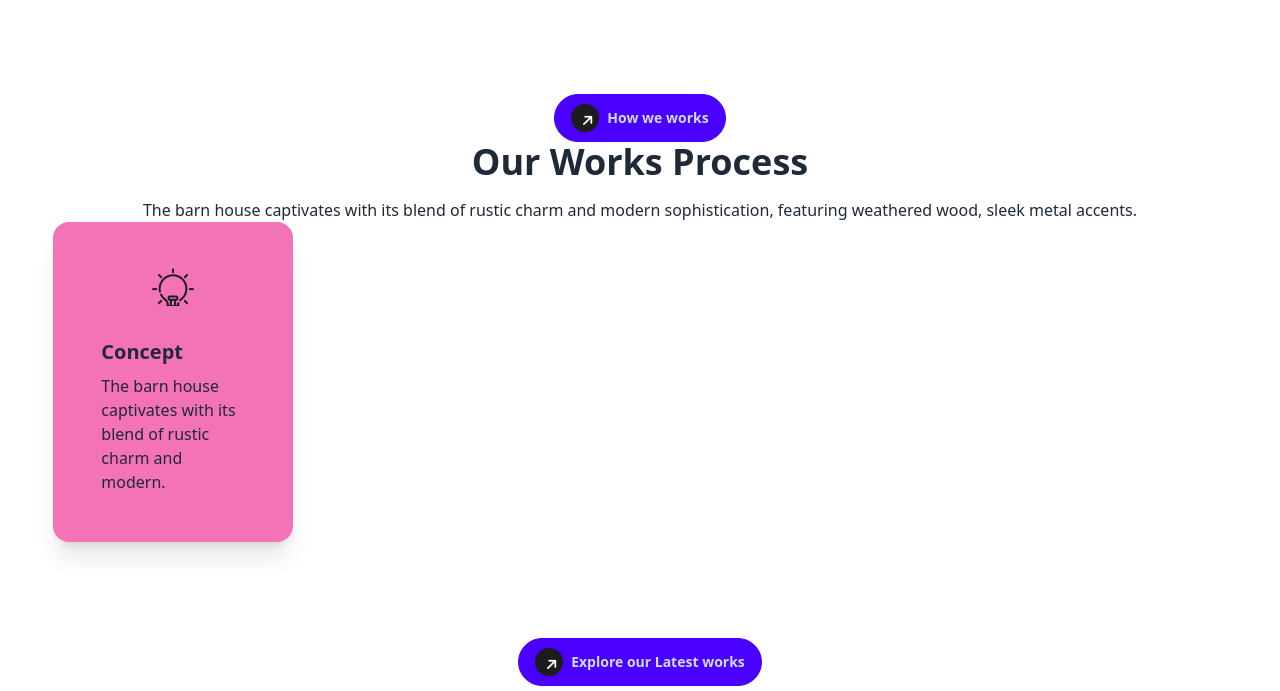
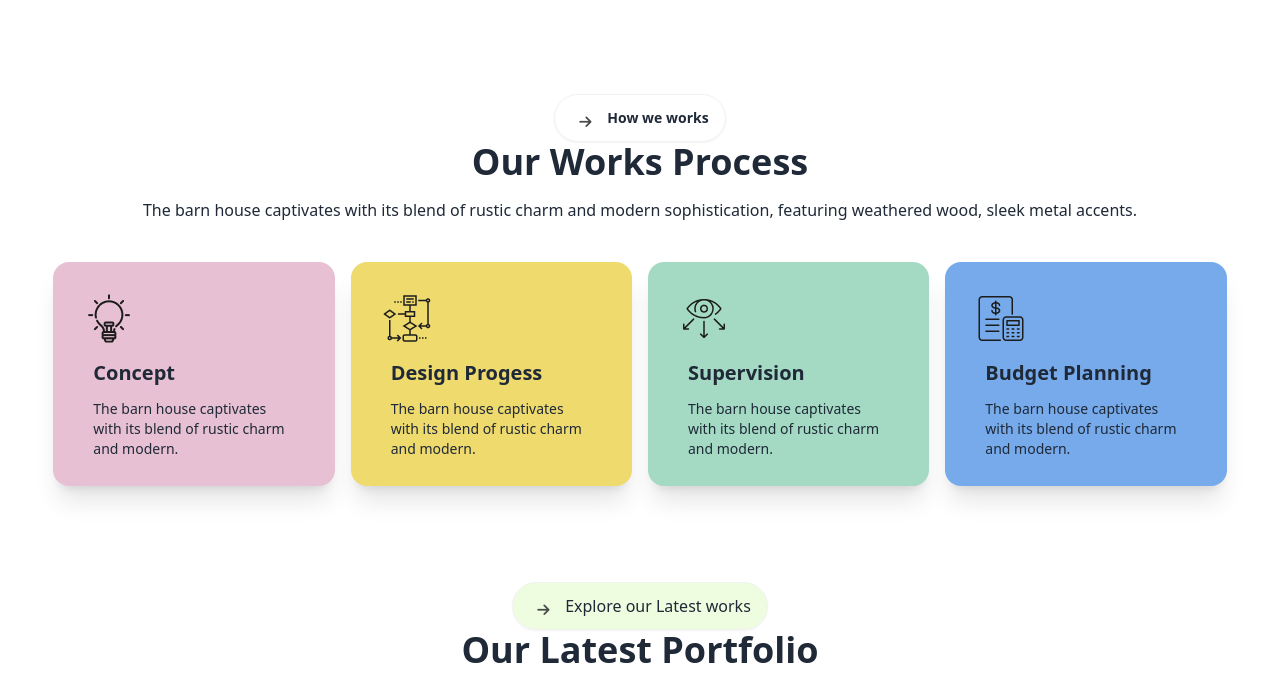
Before and after one commit to sharif5555/assignment-3, a plain HTML site: page index.html in a window 1280 px wide. Shown: the part 1714-2405 px from the top of the page. Drawn offline with nearby package versions, Linux system fonts and the light colour scheme.

Commit message:
update the file

```diff
--- a/index.html
+++ b/index.html
@@ -55,7 +55,7 @@
             </div>
 
 
-          <a class="btn bg-[#ABEF5F] rounded-full">Book Consalt<i class="fa-solid fa-arrow-right -rotate-45 text-sm p-2 w-7 h-7 text-center bg-[#1C1C1C] rounded-full text-white"></i></a>
+          <a class="btn bg-[#ABEF5F] hidden lg:flex  rounded-full">Book Consalt<i class="fa-solid fa-arrow-right -rotate-45 text-sm p-2 w-7 h-7 text-center bg-[#1C1C1C] rounded-full text-white"></i></a>
           <div class="dropdown">
             <div tabindex="0" role="button" class="btn btn-ghost lg:hidden">
                 <i class="fa-solid fa-bars"></i>
@@ -79,7 +79,7 @@
                 The barn house captivates with its blend of rustic charm and modern sophistication, featuring weathered wood, sleek metal accents, and large windows that flood the space with natural light.
             </p>
         <div class="flex items-center justify-center">
-            <button class="btn btn-primary rounded-full">View Detaits<i class="fa-solid fa-arrow-right "></i></button>
+            <button class="btn bg-[#ABEF5F80] rounded-full">View Detaits<i class="fa-solid fa-arrow-right "></i></button>
         </div>
           </div>
         </div>
@@ -88,14 +88,15 @@
 </header>
     <main class="w-11/12 mx-auto">
       <section>
-        <div class="bg-base-200"><img src="assets/Vector.png" alt=""></div>
+        <!-- About us section -->
+        <div class="bg-base-200 hidden lg:block"><img src="assets/Vector.png" alt=""></div>
         <div class="hero bg-base-200 min-h-screen ">
-          <div class="hero-content flex-col lg:flex-row-reverse p-6" >
+          <div class="hero-content flex-col-reverse lg:flex-row-reverse p-6" >
             <img
               src="assets/Rectangle.png"
               class="max-w-sm rounded-lg shadow-2xl " />
             <div>
-              <button class="btn bg-[#FFFFFF]"><i class="fa-solid fa-arrow-right "></i>About Us</button>
+              <button class="btn text-center bg-[#FFFFFF]"><i class="fa-solid fa-arrow-right "></i>About Us</button>
               <h1 class="text-4xl font-bold">We design thoughtful,<br> liveable spacesBox Office News!</h1>
               <p class="py-6 text-xl text-left">
                 The barn house captivates with its blend of rustic charm and
@@ -135,36 +136,78 @@
       </section>
 <section>
     <div class="text-center mt-24 ">
-        <button class="btn btn-primary rounded-full"><i class="fa-solid fa-arrow-right -rotate-45 text-sm p-2 w-7 h-7 text-center bg-[#1C1C1C] rounded-full text-white"></i>How we works</button>
+        <button class="btn bg-white rounded-full"><i class="fa-solid fa-arrow-right text-sm p-2 w-7 h-7 text-center  text-[#494949]"></i>How we works</button>
         <h1 class="text-4xl font-bold pb-4">Our Works Process</h1>
         <p>The barn house captivates with its blend of rustic charm and modern sophistication, featuring weathered wood, sleek metal accents.</p>
-        <div >
-           <div>
-            <div class="card justify-start bg-pink-400 space-0 p-4 rounded-2xl h-80 w-60 shadow-xl">
-                <figure >
-                    <img class="left-3 mt-10"
+    </div>
+<div class="flex flex-col lg:flex-row gap-4 mx-auto mt-10 ">
+  <div class="card card-compact bg-[#E7C1D3] w-full lg:w-1/4 h-56 p-6 shadow-xl">
+
+    <div class="ml-2 mt-2">
+      <img
       src="assets/concept.png"
-                      alt="" />
-                  </figure>
-                <div class="card-body text-left ">
+      alt="light" />
+    </div>
+
+  <div class="card-body">
     <h2 class="card-title">Concept</h2>
-                  <p class="text-base">The barn house captivates with its blend of rustic charm and modern.</p>
+    <p>The barn house captivates with its blend of rustic charm and modern.</p>
+
   </div>
+</div>
+<div class="card card-compact bg-[#EFDA6E] w-full  lg:w-1/4 h-56 p-6 shadow-xl">
+
+  <div class="ml-2 mt-2">
+    <img
+    src="assets/flow-chart.png"
+    alt="light" />
+  </div>
+
+<div class="card-body">
+  <h2 class="card-title">Design Progess</h2>
+  <p>The barn house captivates with its blend of rustic charm and modern.</p>
+
+</div>
+</div>
+<div class="card card-compact bg-[#A4DAC3] w-full lg:w-1/4 h-56 p-6 shadow-xl">
+
+<div class="ml-2 mt-2">
+  <img
+  src="assets/vision.png"
+  alt="light" />
+</div>
+
+<div class="card-body">
+<h2 class="card-title">Supervision</h2>
+<p>The barn house captivates with its blend of rustic charm and modern.</p>
+
+</div>
+</div>
+<div class="card card-compact bg-[#77AAEA] w-full lg:w-1/4 p-6 h-56 shadow-xl">
+
+<div class="ml-2 mt-2">
+  <img
+  src="assets/budget-planning.png"
+  alt="light" />
+</div>
+
+<div class="card-body">
+<h2 class="card-title">Budget Planning</h2>
+<p>The barn house captivates with its blend of rustic charm and modern.</p>
 
 </div>
 </div>
 </div>
 
-    </div>
 </section>
 <section>
   <!-- challenge section -->
 <div class="mt-24 text-center">
-  <button class="btn btn-primary rounded-full"><i class="fa-solid fa-arrow-right -rotate-45 text-sm p-2 w-7 h-7 text-center bg-[#1C1C1C] rounded-full text-white"></i>Explore our Latest works</button>
+  <button class="btn bg-[#ABEF5F33] font-medium text-base rounded-full"><i class="fa-solid fa-arrow-right text-sm p-2 w-7 h-7 text-center text-[#494949]"></i>Explore our Latest works</button>
   <h1 class="text-4xl font-bold pb-4">Our Latest Portfolio</h1>
   <p>The barn house captivates with its blend of rustic charm and modern sophistication, featuring weathered wood, sleek metal accents.</p>
 </div>
-<div class="grid grid-cols-1 lg:grid-cols-4">
+<div class="grid grid-cols-1 lg:grid-cols-4 gap-4">
   <div>
     <img src="assets/img1.png" alt="">
   </div>
@@ -197,7 +240,8 @@
 </div>
 
 </section>
-<section class="background-image">
+<!-- form section -->
+<section class="background-image bg-cover bg-no-repeat">
  <div class="mt-12 text-center">
     <button class="btn bg-[#ABEF5F33] "><i class="fa-solid fa-arrow-right text-sm p-2 w-7 h-7 text-center text-[#494949]"></i> Let's Connect</button>
     <h3 class="text-4xl font-bold text-center">Let’s Discuss Next Project</h3>
@@ -215,10 +259,11 @@
   </div>
 </section>
     </main>
+    <!-- footer section -->
     <footer class="bg-[#1C1C1C] w-full text-[#E9E9E9] text-center h-[480px]">
 
         <div class="mt-20">
-
+          <h1 class="font-bold text-3xl"><span><i class="fa-solid fa-arrow-right -rotate-45 rounded-full"></i></span> Rinterio</h1>
         <p class="py-3 text-lg"> The barn house captivates with its blend of rustic charm and modern sophistication, featuring weathered wood, sleek metal accents.</p>
         </div>
          <div class="flex flex-col lg:flex-row justify-center p-10">
@@ -230,11 +275,7 @@
             <li><a>Contact Us</a></li>
           </ul>
         </div>
-        <button><a class="btn bg-[#ABEF5F] rounded-full">Book Consalt<i class="fa-solid fa-arrow-right -rotate-45 text-sm p-2 w-7 h-7 text-center bg-[#1C1C1C] rounded-full text-white"></i></a></button>
-
-
-
-
+        <button><a class="btn bg-[#ABEF5F]  rounded-full">Book Consalt<i class="fa-solid fa-arrow-right -rotate-45 text-sm p-2 w-7 h-7 text-center bg-[#1C1C1C] rounded-full text-white"></i></a></button>
       </footer>
 
 </body>
```
Lines whose indentation alone changed are shown as unchanged.
